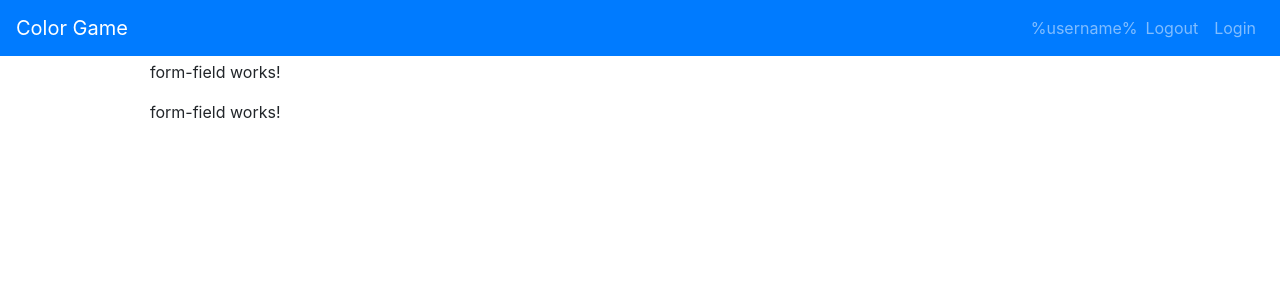
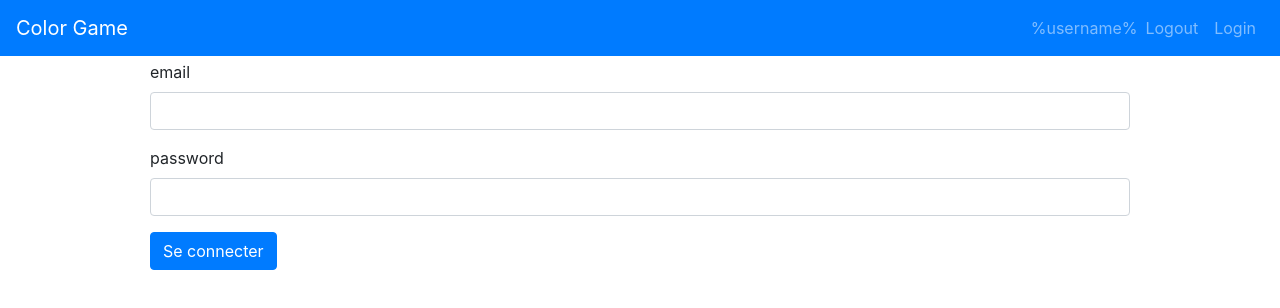
Before and after one commit to etienne1698/testtech, an Angular app: page /user/login in a window 1280 px wide. Shown: the top 308 px of the page. Built offline with nearby package versions, Linux system fonts and the light colour scheme.

Commit message:
init login

```diff
--- a/src/app/shared/form-field/form-field.component.html
+++ b/src/app/shared/form-field/form-field.component.html
@@ -1 +1,4 @@
-<p>form-field works!</p>
+<div class="form-group">
+    <label *ngIf="label" [for]="id" class="form-label">{{label}}</label>
+    <ng-content [id]="id"  />
+</div>
--- a/src/app/shared/form-field/form-field.component.ts
+++ b/src/app/shared/form-field/form-field.component.ts
@@ -1,4 +1,4 @@
-import { Component } from '@angular/core';
+import { Component, Input } from '@angular/core';
 
 @Component({
   selector: 'form-field',
@@ -7,5 +7,6 @@ import { Component } from '@angular/core';
   styleUrl: './form-field.component.css'
 })
 export class FormFieldComponent {
-
+  @Input() label?: string;
+  @Input() id?: string;
 }
--- a/src/app/user/login/login.component.html
+++ b/src/app/user/login/login.component.html
@@ -1,2 +1,19 @@
-<form-field />
-<form-field />
+<div class="alert alert-danger" *ngIf="error()">{{ error() }}</div>
+<form-field label="email" id="email">
+  <input
+    type="email"
+    id="email"
+    class="form-control rounded-right"
+    [formControl]="email"
+  />
+</form-field>
+<form-field label="password" id="password">
+  <input
+    type="password"
+    id="password"
+    class="form-control rounded-right"
+    [formControl]="password"
+  />
+</form-field>
+
+<button class="btn btn-primary" (click)="login()">Se connecter</button>
--- a/src/app/user/login/login.component.ts
+++ b/src/app/user/login/login.component.ts
@@ -1,4 +1,6 @@
-import { Component } from '@angular/core';
+import { Component, signal } from '@angular/core';
+import { UserService } from '../user.service';
+import { FormControl } from '@angular/forms';
 
 @Component({
   selector: 'login',
@@ -6,4 +8,26 @@ import { Component } from '@angular/core';
   templateUrl: './login.component.html',
   styleUrl: './login.component.css',
 })
-export class LoginComponent {}
+export class LoginComponent {
+  constructor(private userService: UserService) {}
+
+  error = signal<string | undefined>(undefined);
+
+  email = new FormControl('');
+  password = new FormControl('');
+
+  login() {
+    const email = this.email.value;
+    const password = this.password.value;
+    if (!email || !password) return;
+    this.userService.login({ email, password }).subscribe({
+      error: (err) => {
+        console.error(err)
+        this.error.set(err)
+      },
+      next(value) {
+
+      },
+    });
+  }
+}
```
Also changed, not shown: src/app/user/user.module.ts (+3 -8 lines).
